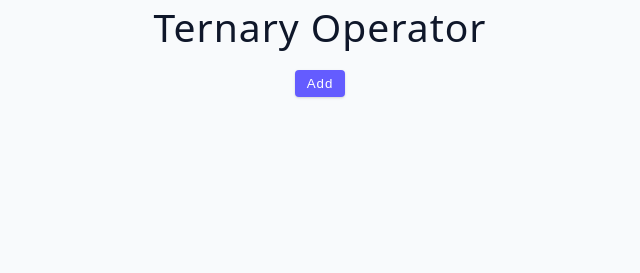
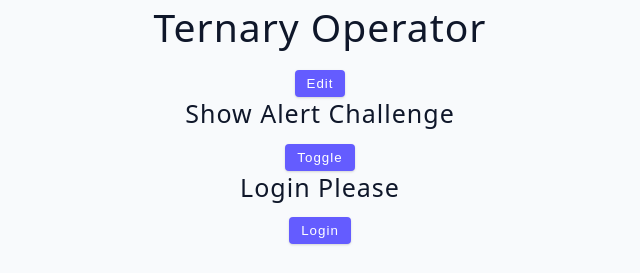
Before and after one commit to IZABAYO-JOSEPH/AdvancedReact, a React (Vite) app: page / in a window 1280 px wide. Shown: the part 1726-1999 px from the top of the page, without its empty margins (320-960 px from the left). Before the commit the page ends 1855 px from the top, so only its background shows below. Built offline with nearby package versions, Linux system fonts and the light colour scheme; no server answers.

Commit message:
userchallenge component added

```diff
--- a/src/App.jsx
+++ b/src/App.jsx
@@ -7,6 +7,8 @@ import UseEffectsBasics from "./useeffecthook/useEffectsBasic";
 import FetchData from "./useeffecthook/fetchdata";
 import MultiplReturnsFetchData from "./useeffecthook/multiplReturnsFetchData";
 import ShortCircuits from "./usestate/short_circuits";
+import ToggleAlert from "./usestate/toggleAlert";
+import UserChallenge from "./usestate/userChallenge";
 const App = () => {
   return (
     <>
@@ -18,6 +20,8 @@ const App = () => {
       <FetchData />
       <MultiplReturnsFetchData />
       <ShortCircuits />
+      <ToggleAlert />
+      <UserChallenge />
     </>
   );
 };
--- a/src/usestate/short_circuits.jsx
+++ b/src/usestate/short_circuits.jsx
@@ -4,7 +4,7 @@ const ShortCircuits = () => {
    const[text, setText] = useState('')
    const[name, setName] = useState('Joseph')
    const[user, setUser] = useState({name:'Joseph'})
-   const[isEditing,setIsEditing] = useState(false)
+   const[isEditing,setIsEditing] = useState(true)
   return (
     <div>
         <h4>Truthy and falsy values demo</h4>
--- /dev/null
+++ b/src/usestate/toggleAlert.jsx
@@ -0,0 +1,28 @@
+import React, { useState } from 'react'
+
+const ToggleAlert = () => {
+    const [showAlert,setShowAlert] = useState(false)
+
+    // const ToggleAlert = ()=>{
+    //     if(showAlert){
+    //         setShowAlert(false)
+    //         return
+    //     }
+    //     setShowAlert(true)
+    // }
+
+    return (
+    <div>
+        <h4>show alert challenge</h4>
+        <button className='btn'onClick={()=>setShowAlert(!showAlert)}>Toggle</button>
+        {showAlert &&    <Alert />}
+
+    </div>
+  )
+}
+const Alert = () =>{
+    return <div className='alert alert-danger'>
+        Toggle Challenge Accepted
+    </div>
+}
+export default ToggleAlert
--- /dev/null
+++ b/src/usestate/userChallenge.jsx
@@ -0,0 +1,29 @@
+import React, { useState } from 'react'
+const UserChallenge = () => {
+    const[user,setUser] = useState(null)
+    const login = ()=>{
+        setUser({name: 'joseph'})
+    }
+    const logout = ()=>{
+        setUser(null)
+    }
+  return (
+    <div>
+        {user? (
+        <div>
+        <h2>User Challenge accepted</h2>
+        <h4>hello there, {user.name}</h4>
+        <button className='btn'onClick={logout}>Logout</button>
+        </div>
+        ):(<div>
+    <h4>login please</h4>
+    <button className='btn'onClick={login}>Login</button>
+    </div>)
+    }
+
+    </div>
+  )
+
+}
+
+export default UserChallenge
```
